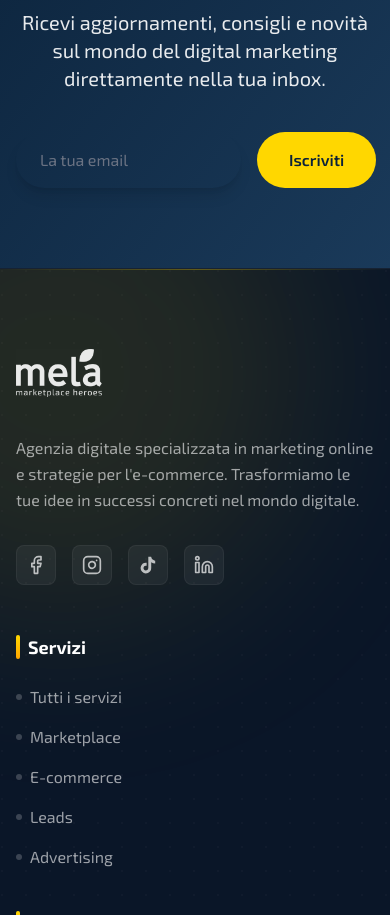
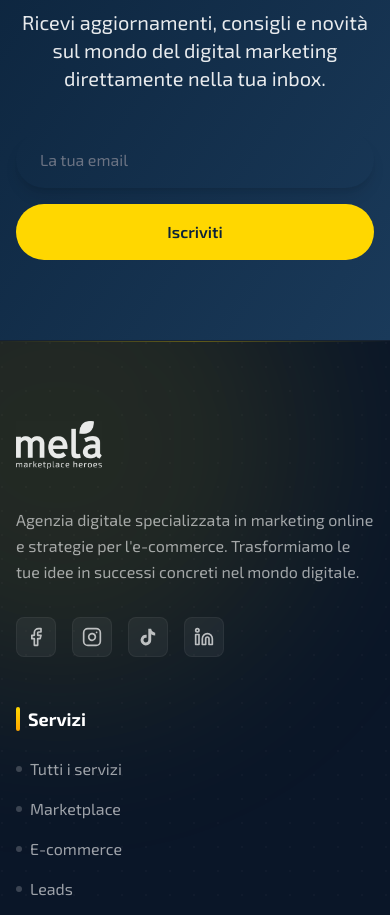
Before and after one commit to oddo99/Mela-vercel, a Next.js app: page /contatti in a window 390 px wide. Shown: the part 2040-2955 px from the top of the page. Built offline with nearby package versions, Linux system fonts and the light colour scheme; no server answers.

Commit message:
fix: Newsletter form stacks vertically on mobile

```diff
--- a/src/app/contatti/page.tsx
+++ b/src/app/contatti/page.tsx
@@ -278,7 +278,7 @@ export default function ContactPage() {
                             <p className="mb-10 text-xl text-white/90">
                                 Ricevi aggiornamenti, consigli e novità sul mondo del digital marketing direttamente nella tua inbox.
                             </p>
-                            <form className="mx-auto flex max-w-md gap-4">
+                            <form className="mx-auto flex flex-col sm:flex-row max-w-md gap-4">
                                 <input
                                     type="email"
                                     placeholder="La tua email"
@@ -286,7 +286,7 @@ export default function ContactPage() {
                                 />
                                 <button
                                     type="submit"
-                                    className="rounded-full bg-[#FFD700] px-8 py-4 font-semibold text-[#0B223A] transition-all hover:bg-[#FFC700] hover:shadow-xl"
+                                    className="rounded-full bg-[#FFD700] px-8 py-4 font-semibold text-[#0B223A] transition-all hover:bg-[#FFC700] hover:shadow-xl w-full sm:w-auto"
                                 >
                                     Iscriviti
                                 </button>
```
